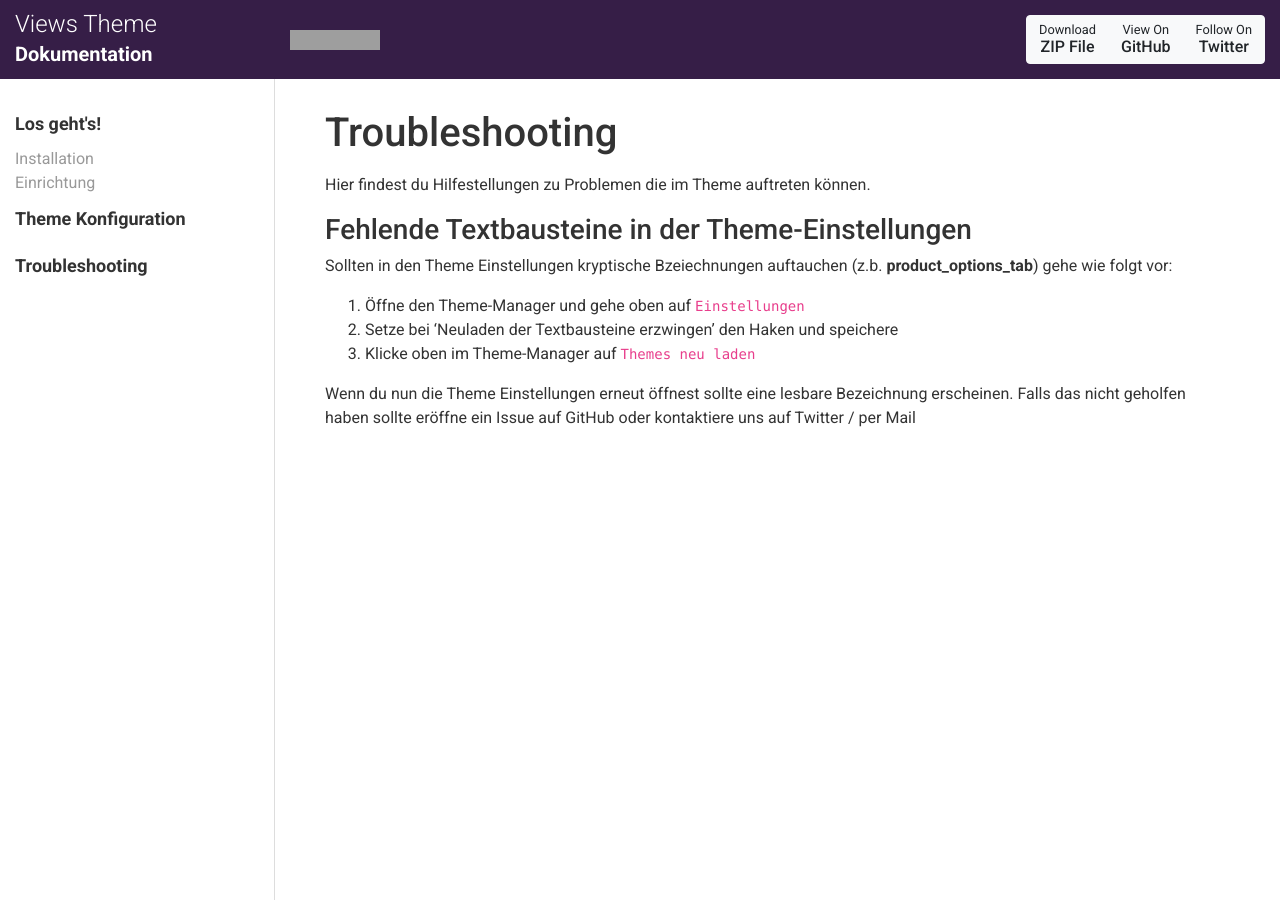
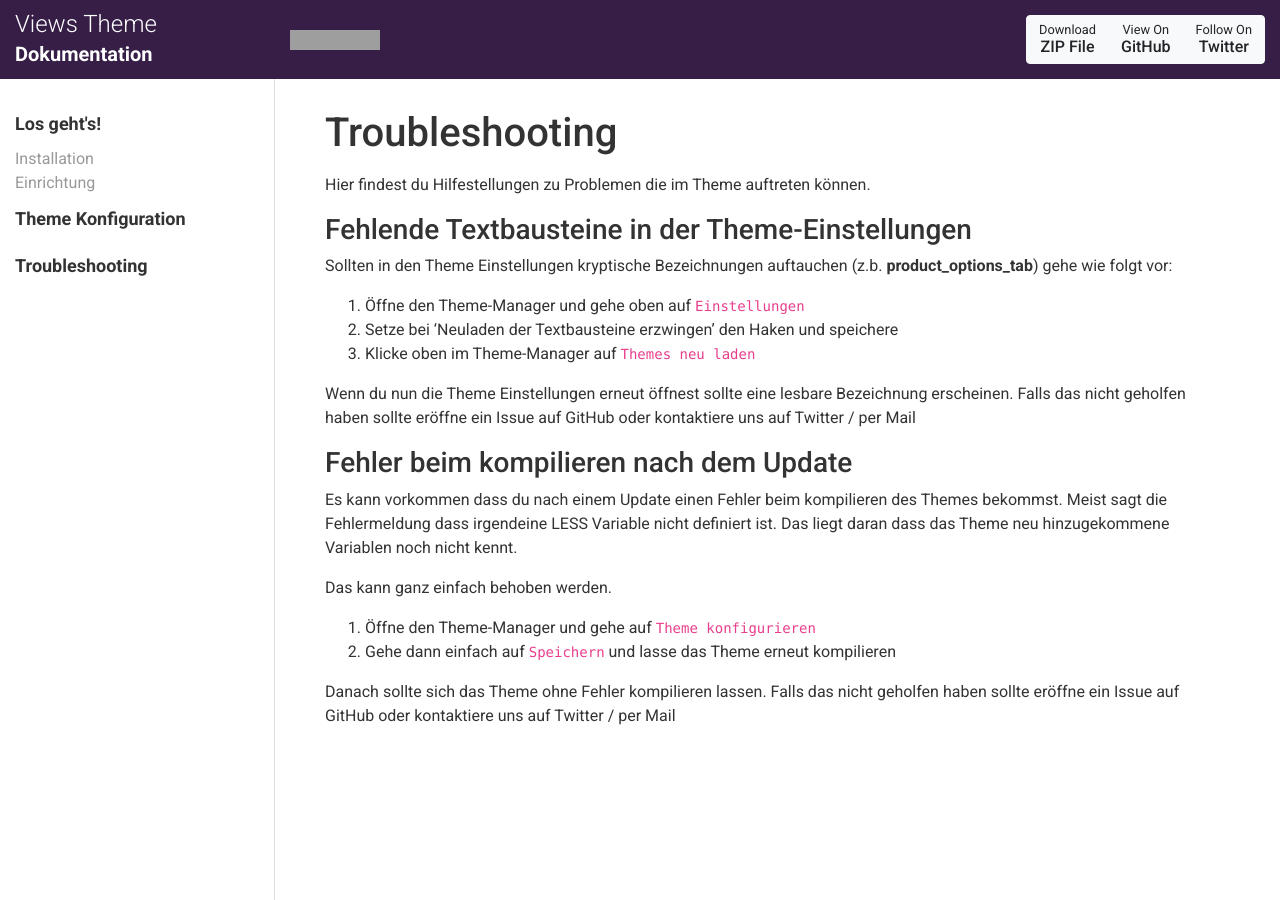
Before and after one commit to Blur-Creative/theme-views, a Jekyll site: the page built from de/troubleshooting.md, in a window 1280 px wide. Built offline with Jekyll 4.4.1, drawn with Linux system fonts in a browser that asks for light colours; nearby versions of some CDN libraries; grey boxes are pictures that could not be loaded.

Commit message:
update troubleshooting

```diff
--- a/de/troubleshooting.md
+++ b/de/troubleshooting.md
@@ -7,7 +7,7 @@ Hier findest du Hilfestellungen zu Problemen die im Theme auftreten können.
 
 ### Fehlende Textbausteine in der Theme-Einstellungen
 
-Sollten in den Theme Einstellungen kryptische Bzeiechnungen auftauchen (z.b. __product_options_tab__) gehe wie folgt vor:
+Sollten in den Theme Einstellungen kryptische Bezeichnungen auftauchen (z.b. __product_options_tab__) gehe wie folgt vor:
 
 1. Öffne den Theme-Manager und gehe oben auf `Einstellungen`
 2. Setze bei 'Neuladen der Textbausteine erzwingen' den Haken und speichere
@@ -15,3 +15,17 @@ Sollten in den Theme Einstellungen kryptische Bzeiechnungen auftauchen (z.b. __p
 
 Wenn du nun die Theme Einstellungen erneut öffnest sollte eine lesbare Bezeichnung erscheinen.
 Falls das nicht geholfen haben sollte eröffne ein Issue auf GitHub oder kontaktiere uns auf Twitter / per Mail
+
+### Fehler beim kompilieren nach dem Update
+
+Es kann vorkommen dass du nach einem Update einen Fehler beim kompilieren des Themes bekommst.
+Meist sagt die Fehlermeldung dass irgendeine LESS Variable nicht definiert ist.
+Das liegt daran dass das Theme neu hinzugekommene Variablen noch nicht kennt.
+
+Das kann ganz einfach behoben werden.
+
+1. Öffne den Theme-Manager und gehe auf `Theme konfigurieren`
+2. Gehe dann einfach auf `Speichern` und lasse das Theme erneut kompilieren
+
+Danach sollte sich das Theme ohne Fehler kompilieren lassen.
+Falls das nicht geholfen haben sollte eröffne ein Issue auf GitHub oder kontaktiere uns auf Twitter / per Mail
```
